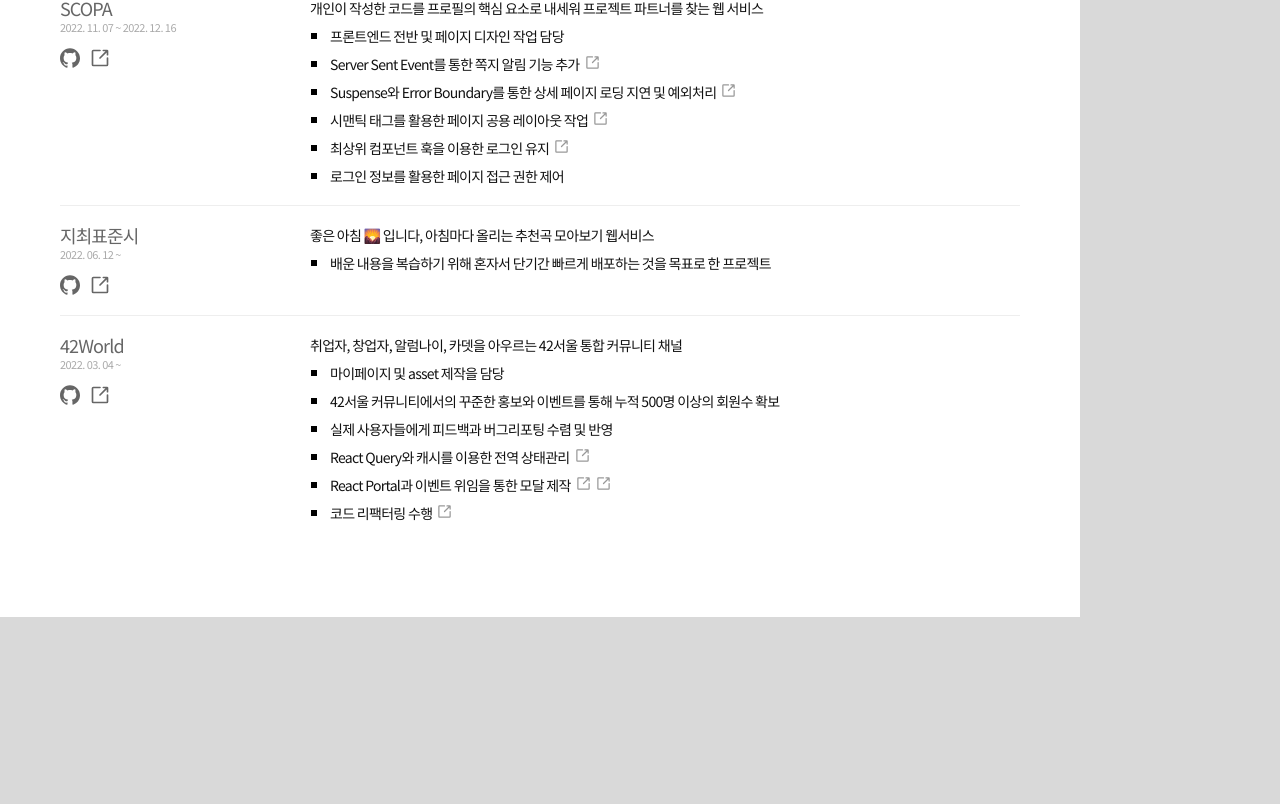
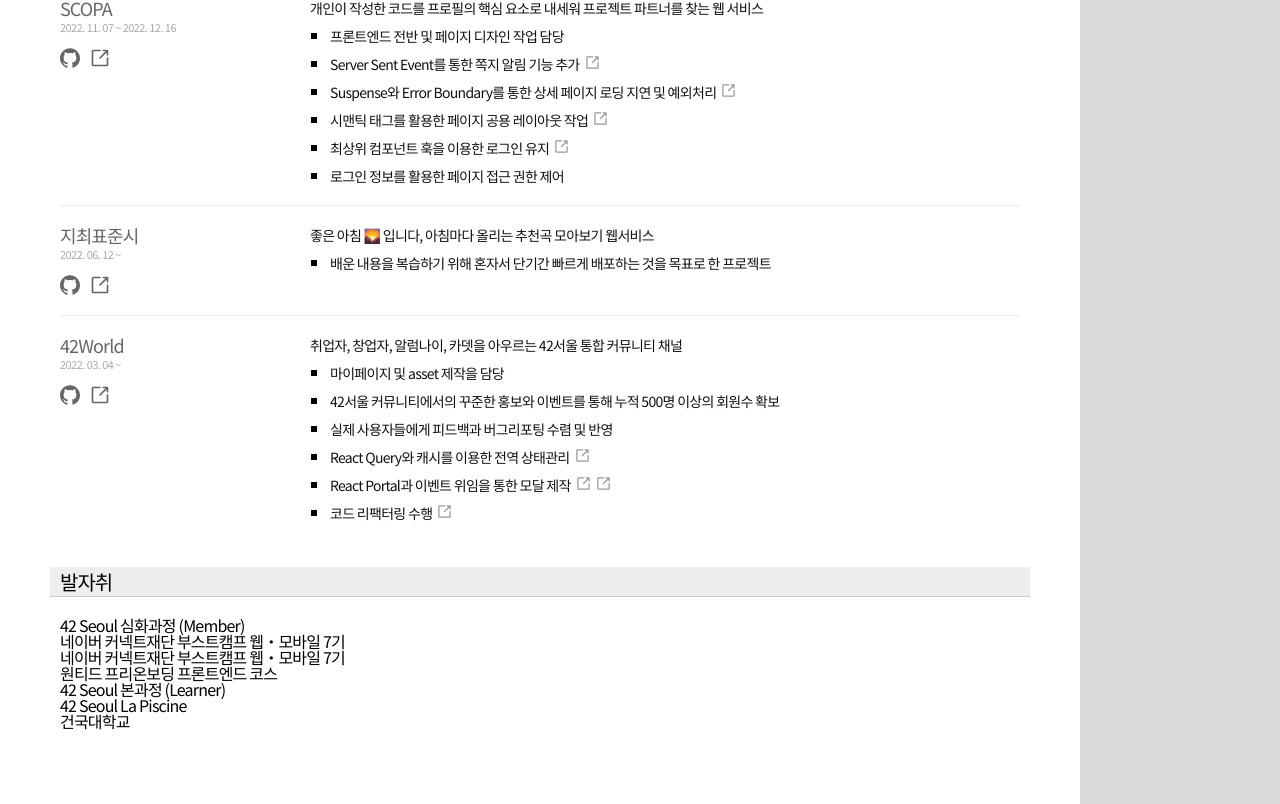
Before and after one commit to chichoon/about-me, a Next.js app: page /resume in a window 1280 px wide. Shown: the part 570-1374 px from the top of the page. Before the commit the page ends 1187 px from the top, so only its background shows below. Built offline with nearby package versions, Linux system fonts and the light colour scheme.

Commit message:
feat: :sparkles: footprint 컴포넌트 추가

```diff
--- /dev/null
+++ b/src/components/ResumePage/ResumeFootprints/index.tsx
@@ -0,0 +1,18 @@
+import { FootprintType } from '@/types/profileData';
+import { Section } from '../Section';
+
+interface Props {
+  footprintData: FootprintType[];
+}
+
+export const ResumeFootprints = ({ footprintData }: Props) => {
+  return (
+    <Section title='발자취'>
+      <ul>
+        {footprintData.map((footprint, index) => (
+          <li key={`footprint-${footprint.key}`}>{footprint.title}</li>
+        ))}
+      </ul>
+    </Section>
+  );
+};
--- a/src/components/ResumePage/index.tsx
+++ b/src/components/ResumePage/index.tsx
@@ -8,6 +8,7 @@ import { ResumeProjects } from './ResumeProjects';
 
 import { COLORS } from '@/styles/colors';
 import { SIZES } from '@/styles/sizes';
+import { ResumeFootprints } from './ResumeFootprints';
 
 interface Props {
   profileData: ResumeProfileType;
@@ -22,6 +23,7 @@ export const ResumePage = ({ profileData, projectData, footprintData }: Props) =
       <main css={mainWrapper}>
         <ResumeIntroduce resumeSummaries={profileData.resumeSummaries} />
         <ResumeProjects projectData={projectData} />
+        <ResumeFootprints footprintData={footprintData} />
       </main>
     </>
   );
```
